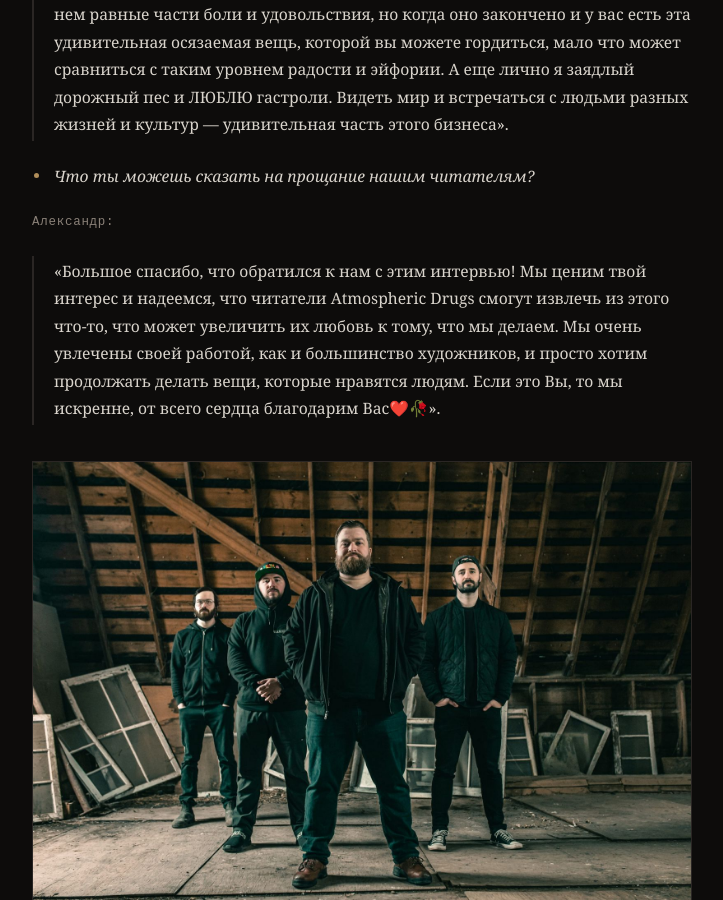
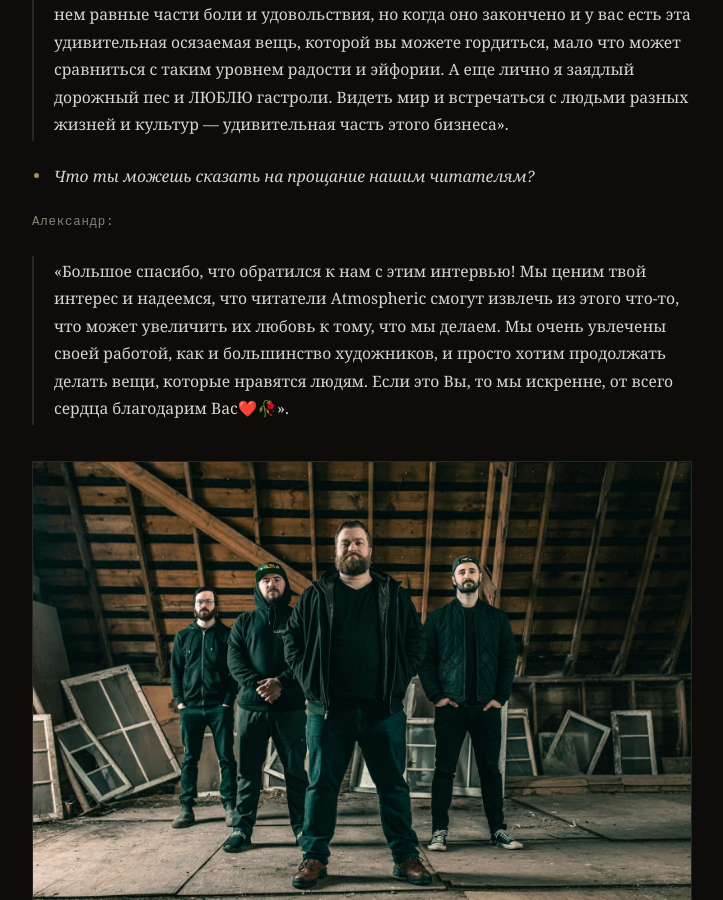
Before and after one commit to atmospheric-dev/atmospheric-jekyll, a Jekyll site: the page built from _interviews/2026-11-17-kardashev.md, in a window 1280 px wide and 900 px high, scrolled down 8101 px. Shown: the whole window, without its empty margins (278-1001 px from the left). Built offline with Jekyll 4.4.1, drawn with Linux system fonts in a browser that asks for light colours.

Commit message:
Update 2026-11-17-kardashev.md

```diff
--- a/_interviews/2026-11-17-kardashev.md
+++ b/_interviews/2026-11-17-kardashev.md
@@ -139,7 +139,7 @@ description: "С 2012 года группа Kardashev исполняет про
 
 <p class="qa-speaker">Александр:</p>
 
-<p class="qa-a">«Большое спасибо, что обратился к нам с этим интервью! Мы ценим твой интерес и надеемся, что читатели Atmospheric Drugs смогут извлечь из этого что-то, что может увеличить их любовь к тому, что мы делаем. Мы очень увлечены своей работой, как и большинство художников, и просто хотим продолжать делать вещи, которые нравятся людям. Если это Вы, то мы искренне, от всего сердца благодарим Вас❤️🥀».</p>
+<p class="qa-a">«Большое спасибо, что обратился к нам с этим интервью! Мы ценим твой интерес и надеемся, что читатели Atmospheric смогут извлечь из этого что-то, что может увеличить их любовь к тому, что мы делаем. Мы очень увлечены своей работой, как и большинство художников, и просто хотим продолжать делать вещи, которые нравятся людям. Если это Вы, то мы искренне, от всего сердца благодарим Вас❤️🥀».</p>
 
 <figure class="note-figure note-figure-final">
   <img src="{{ site.baseurl }}/covers/interviews/kardashev/04.jpg" alt="Kardashev">
```
